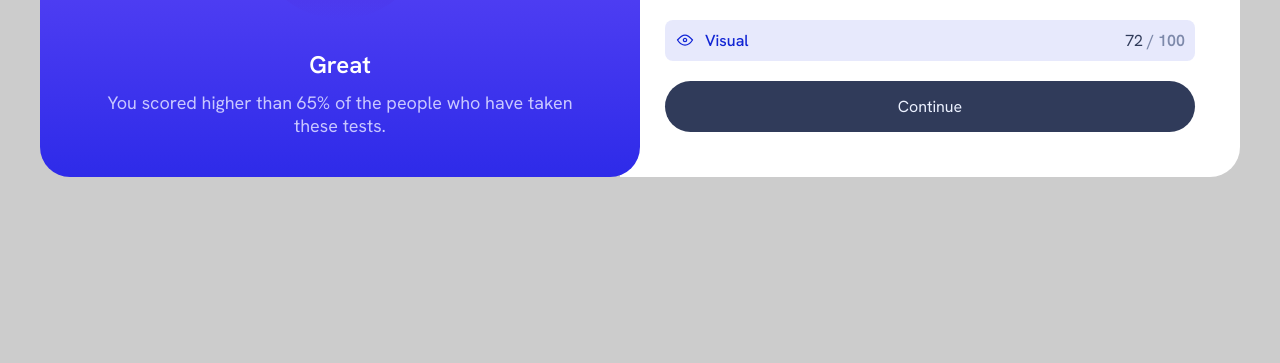
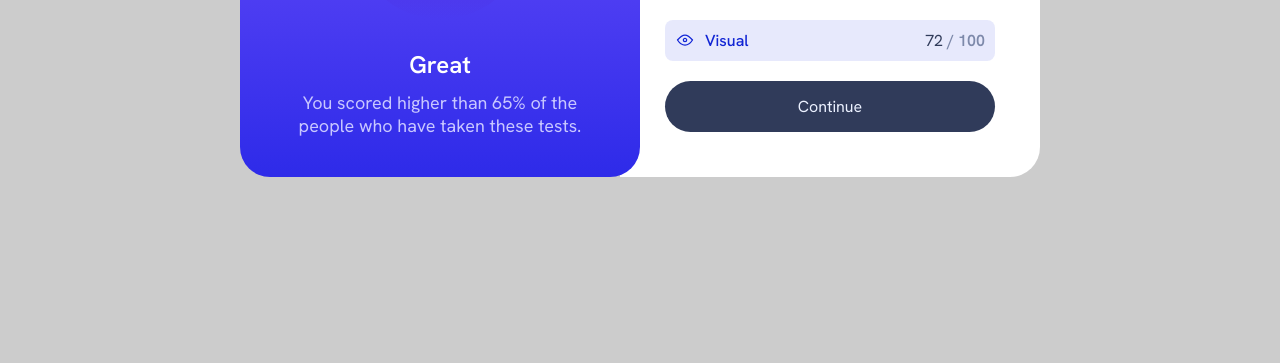
Before and after one commit to Macnur44/stats-preview-card-content, a plain HTML site: page index.html in a window 1280 px wide. Shown: the part 437-800 px from the top of the page. Drawn offline with Linux system fonts and the light colour scheme.

Commit message:
max-width

```diff
--- a/css/style.css
+++ b/css/style.css
@@ -7,7 +7,7 @@
 body {
   display: grid;
   min-height: 100vh;
-  max-width: 1440px;
+
   place-content: center;
   background: #ccc;
 }
@@ -15,6 +15,7 @@ body {
   display: grid;
   grid-template-columns: 1fr 1fr;
   padding: 40px;
+  max-width: 800px;
 }
 .your-result {
   background: linear-gradient(hsl(252, 100%, 67%), hsl(241, 81%, 54%));
```
Also changed, not shown: 1 other file.
